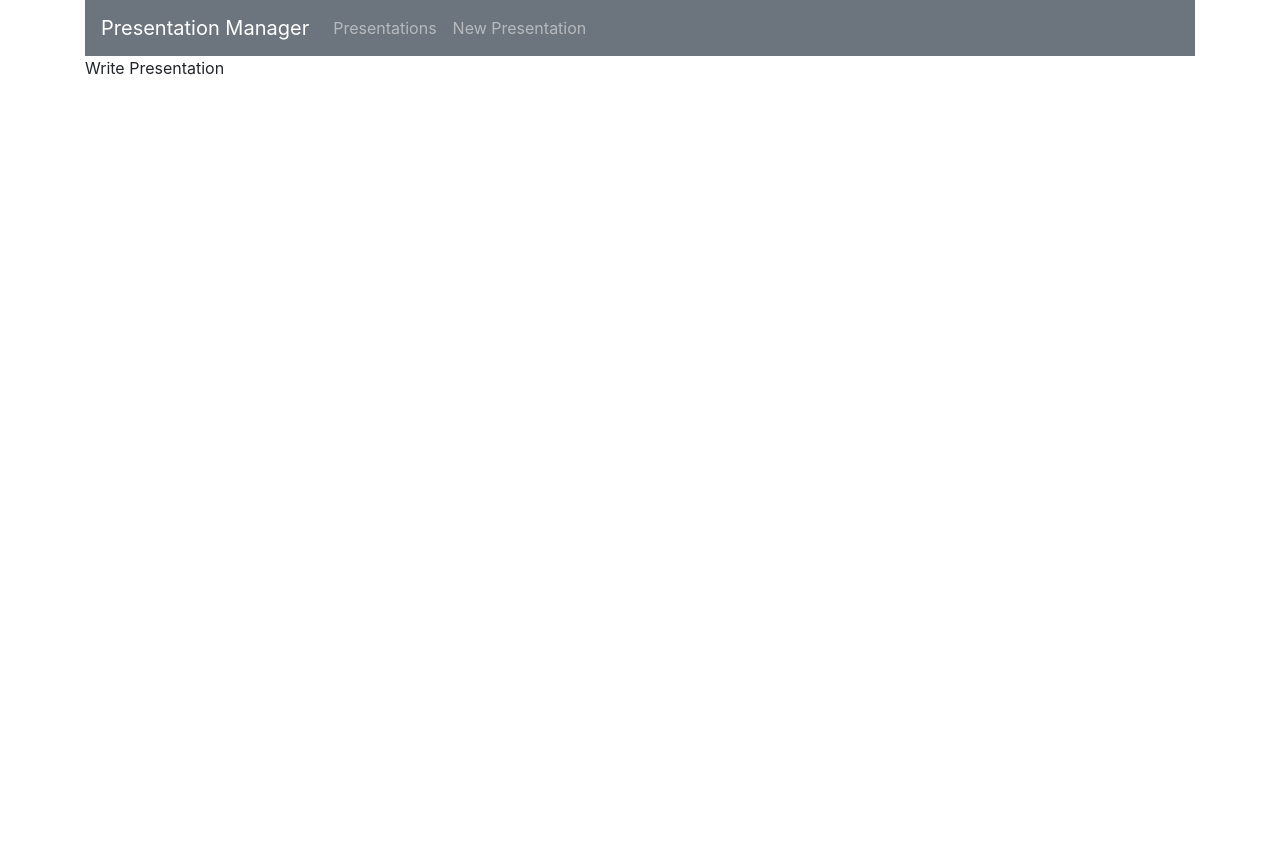
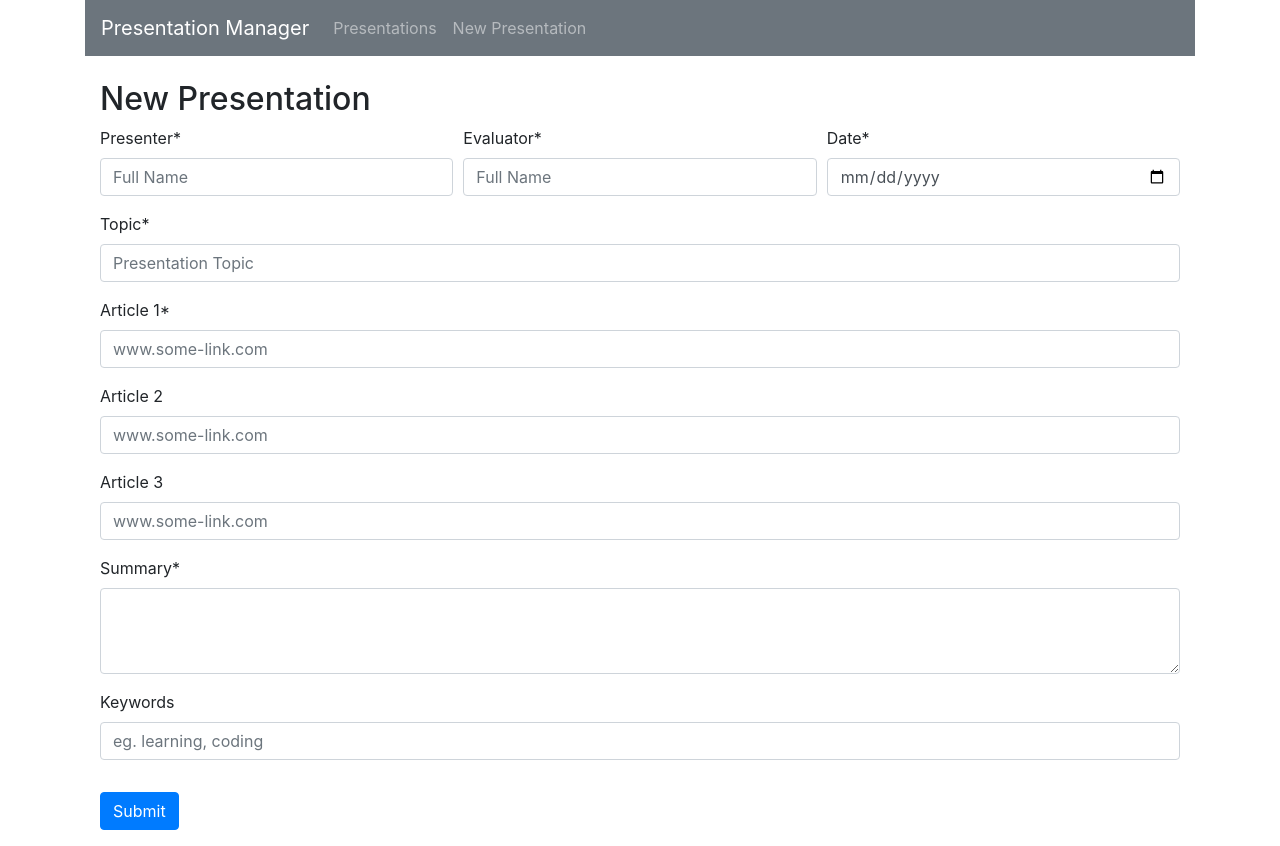
Before and after one commit to antonijak/presentation-manager, a React (Create React App) app in the folder client/: page /presentations/add-new in a window 1280 px wide. Before the commit the page ends 800 px from the top, so only its background shows below. Built offline with nearby package versions, Linux system fonts and the light colour scheme; no server answers.

Commit message:
WritePresentation form layout

```diff
--- a/client/src/components/ViewPresentation.scss
+++ b/client/src/components/ViewPresentation.scss
@@ -1,6 +1,6 @@
 .presentation-view {
 
-	&__name {
+&__name {
 		width: 100%;
 	}
 
--- a/client/src/components/WritePresentation.js
+++ b/client/src/components/WritePresentation.js
@@ -1,7 +1,107 @@
 import React from "react";
+import "./WritePresentation.scss";
 
 const WritePresentation = () => {
-  return <div>Write Presentation</div>;
+  return (
+    <div className="container mt-4">
+      <h2>New Presentation</h2>
+      <form>
+        <div className="form-row">
+          <div className="form-group col-md-4">
+            <label htmlFor="form-presenter">Presenter*</label>
+            <input
+              type="text"
+              className="form-control form__presenter"
+              id="form-presenter"
+              placeholder="Full Name"
+            />
+          </div>
+
+          <div className="form-group col-md-4">
+            <label htmlFor="form-evaluator">Evaluator*</label>
+            <input
+              type="text"
+              className="form-control form__evaluator"
+              id="form-evaluator"
+              placeholder="Full Name"
+            />
+          </div>
+
+          <div className="form-group col-md-4">
+            <label htmlFor="form-date">Date*</label>
+            <input
+              type="date"
+              className="form-control form__date"
+              id="form-date"
+            />
+          </div>
+        </div>
+
+        <div className="form-group">
+          <label htmlFor="form-topic">Topic*</label>
+          <input
+            type="text"
+            className="form-control form__topic"
+            id="form-topic"
+            placeholder="Presentation Topic"
+          />
+        </div>
+
+        <div className="form-group">
+          <label htmlFor="form-article1">Article 1*</label>
+          <input
+            type="url"
+            className="form-control form__article"
+            id="form-article1"
+            placeholder="www.some-link.com"
+          />
+        </div>
+
+        <div className="form-group">
+          <label htmlFor="form-article2">Article 2</label>
+          <input
+            type="url"
+            className="form-control form__article"
+            id="form-article2"
+            placeholder="www.some-link.com"
+          />
+        </div>
+
+        <div className="form-group">
+          <label htmlFor="form-article3">Article 3</label>
+          <input
+            type="url"
+            className="form-control form__article"
+            id="form-article3"
+            placeholder="www.some-link.com"
+          />
+        </div>
+
+        <div className="form-group">
+          <label htmlFor="form-summary">Summary*</label>
+          <textarea
+            className="form-control form__summary"
+            id="form-summary"
+            rows="3"
+          />
+        </div>
+
+        <div className="form-group">
+          <label htmlFor="form-keywords">Keywords</label>
+          <input
+            type="url"
+            className="form-control form__keywords"
+            id="form-keywords"
+            placeholder="eg. learning, coding"
+          />
+        </div>
+
+        <button type="submit" className="btn btn-primary form__submit">
+          Submit
+        </button>
+      </form>
+    </div>
+  );
 };
 
 export default WritePresentation;
--- /dev/null
+++ b/client/src/components/WritePresentation.scss
@@ -0,0 +1,4 @@
+
+.form__submit {
+        margin: 1rem 0;
+}
```
